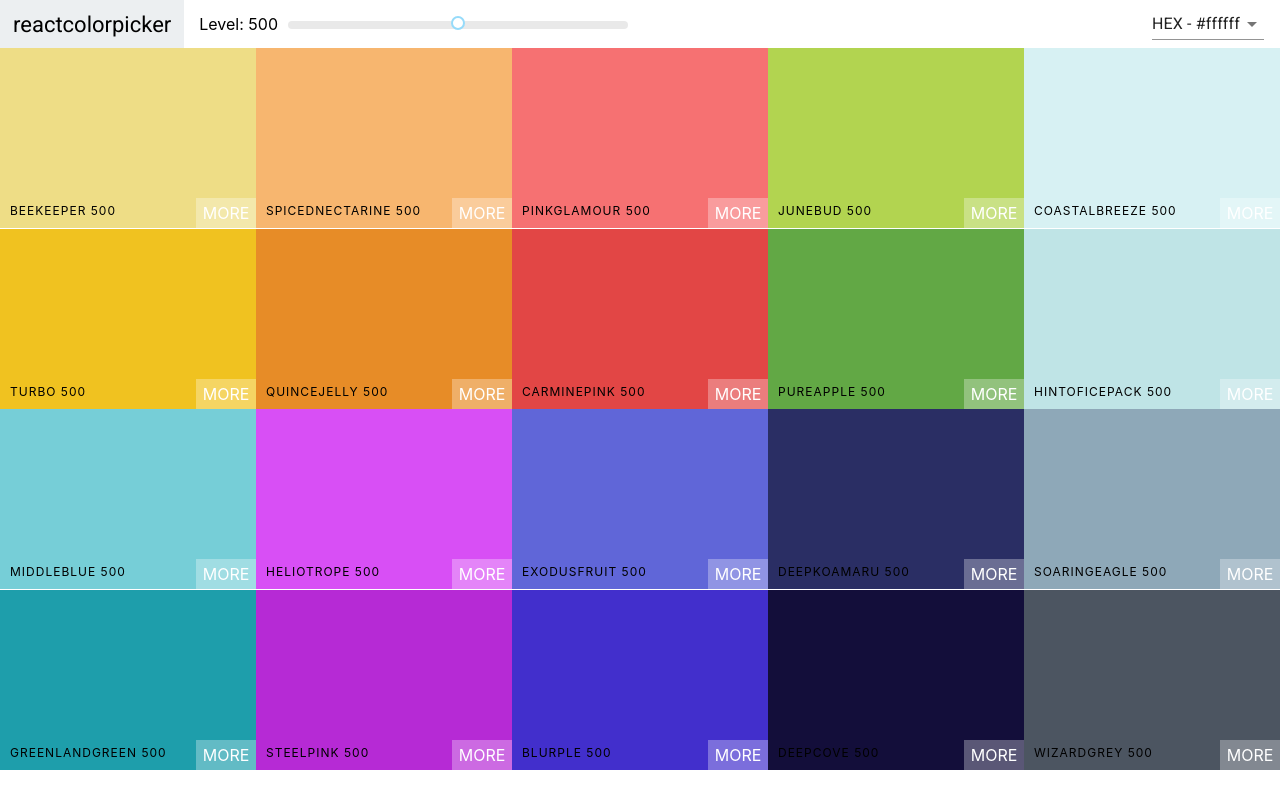
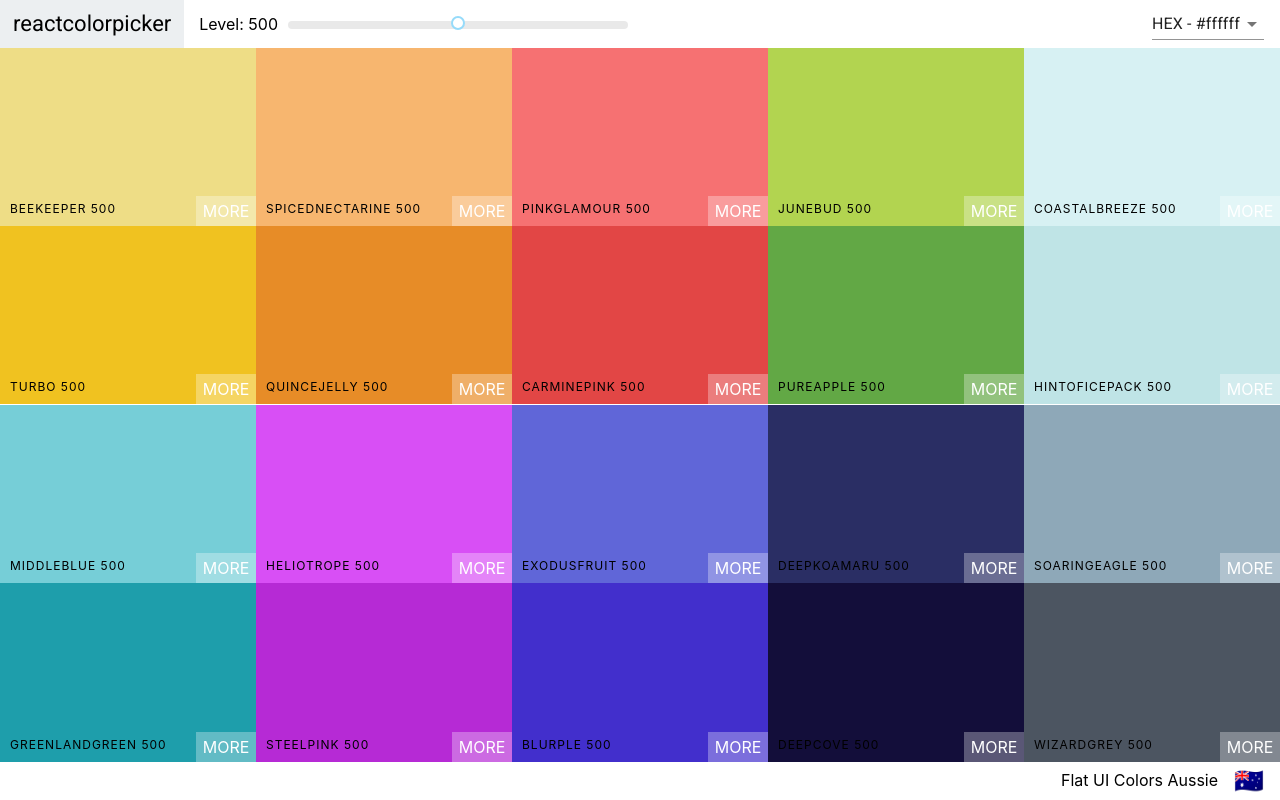
Before and after one commit to monicaep/Colors, a React (Create React App) app: page / in a window 1280 px wide. Built offline with nearby package versions, Linux system fonts and the light colour scheme.

Commit message:
added footer

```diff
--- a/src/ColorBox.js
+++ b/src/ColorBox.js
@@ -16,7 +16,7 @@ class ColorBox extends Component {
     }
 
     render() {
-        const {name, background, rgb} = this.props;
+        const {name, background} = this.props;
         return (
             <CopyToClipboard text={background} onCopy={this.changeCopyState}>
                 <div className='ColorBox' style={{ background }}>
--- a/src/Palette.css
+++ b/src/Palette.css
@@ -1,7 +1,22 @@
 .Palette {
     height: 100vh;
+    display: flex;
+    flex-direction: column;
 }
 
 .Palette-colors {
     height: 90%;
 }
+
+.Palette-footer {
+    background-color: white;
+    height: 5vh;
+    display: flex;
+    justify-content: flex-end;
+    align-items: center;
+}
+
+.emoji {
+    font-size: 1.5rem;
+    margin: 1rem;
+}
--- a/src/Palette.js
+++ b/src/Palette.js
@@ -20,10 +20,6 @@ class Palette extends Component {
     }
 
     render() {
-        this.props.palette.colors[this.state.level].map(color => {
-            console.log (color)
-        });
-
         return (
             <div className='Palette'>
                 <Navbar
@@ -33,9 +29,13 @@ class Palette extends Component {
                 />
                 <div className='Palette-colors'>
                     {this.props.palette.colors[this.state.level].map(color => (
-                        <ColorBox background={color[this.state.format]} name={color.name} rgb={color.rgb}/>
+                        <ColorBox key={color.id} background={color[this.state.format]} name={color.name} rgb={color.rgb}/>
                     ))}
                 </div>
+                <footer className='Palette-footer'>
+                    {this.props.palette.paletteName}
+                    <span className="emoji">{this.props.palette.emoji}</span>
+                </footer>
             </div>
         )
     }
```
